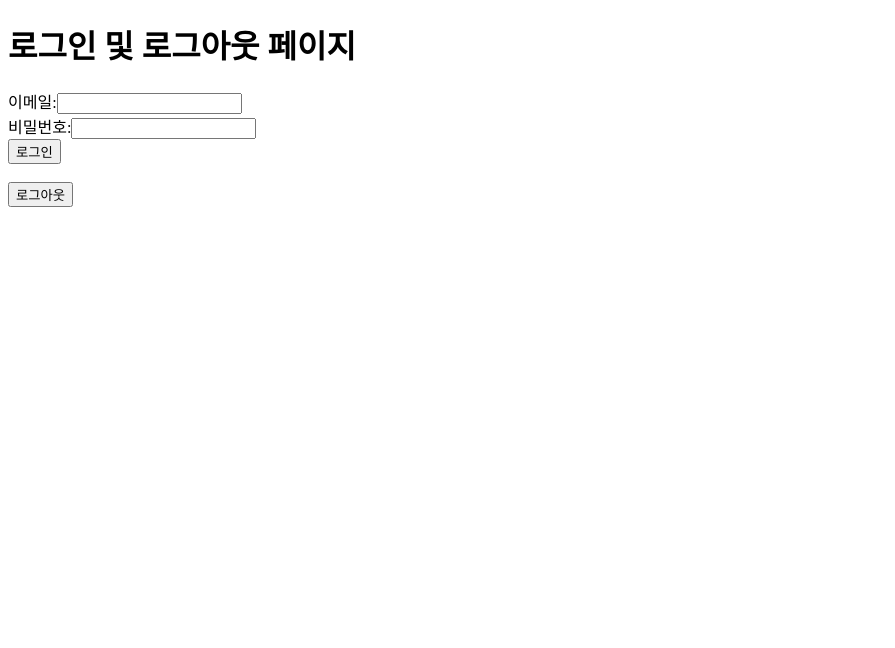
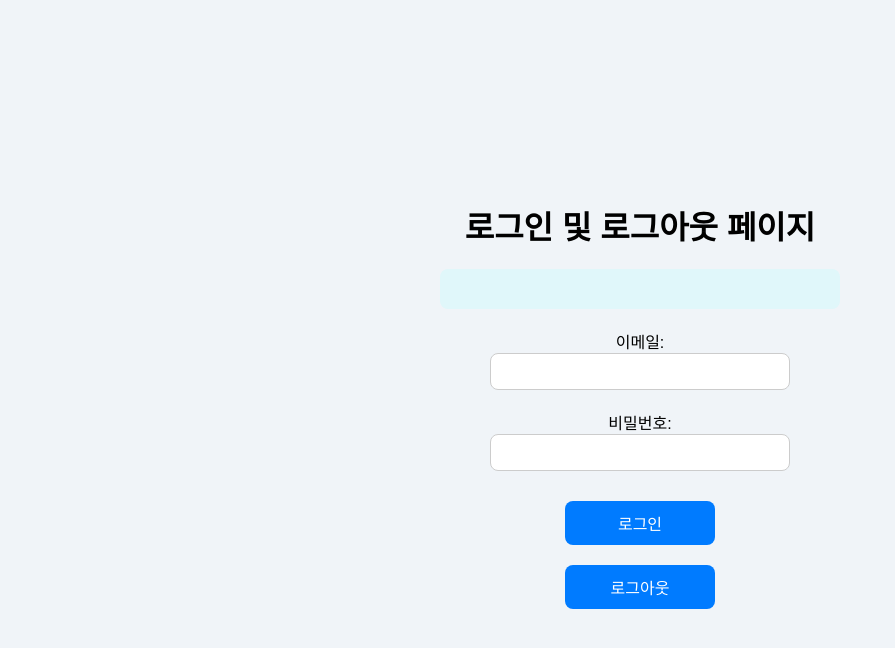
Before and after one commit to devellybutton/React_Login_Form_For_Test, a React (Create React App) app: page / in a window 1280 px wide. Shown: the top 648 px of the page, without its empty margins (0-895 px from the left). Built offline with nearby package versions, Linux system fonts and the light colour scheme.

Commit message:
CSS 적용

```diff
--- /dev/null
+++ b/src/App.css
@@ -0,0 +1,36 @@
+* {
+    box-sizing: border-box;
+  }
+
+  body {
+    font-family: Arial, sans-serif;
+    background-color: #f0f4f8;
+    margin: 0;
+  }
+
+  .App {
+    display: flex;
+    flex-direction: column;
+    justify-content: center;
+    align-items: center;
+    height: 100vh;
+    text-align: center;
+  }
+
+  .App-header {
+    width: 100%;
+  }
+
+  .status-box {
+    background-color: #e0f7fa;
+    border-radius: 8px;
+    padding: 20px;
+    margin: 0 auto 20px;
+    font-size: 18px;
+    width: 400px;
+  }
+
+  .button-container {
+    display: flex;
+    justify-content: center;
+  }
--- a/src/App.js
+++ b/src/App.js
@@ -1,4 +1,5 @@
 import React, { useState } from 'react';
+import './App.css';
 import LoginForm from './components/LoginForm';
 import LogoutButton from './components/LogoutButton';
 
@@ -6,19 +7,17 @@ function App() {
   const [message, setMessage] = useState('');
 
   return (
-    <div>
-      <header>
+    <div className="App">
+      <header className="App-header">
         <h1>로그인 및 로그아웃 페이지</h1>
 
-        <div>
-          <LoginForm setMessage={setMessage} />
+        <div className="status-box">{message}</div>
 
-          <br />
+        <LoginForm setMessage={setMessage} />
 
+        <div className="button-container">
           <LogoutButton setMessage={setMessage} />
         </div>
-
-        {message && <p>{message}</p>}
       </header>
     </div>
   );
--- a/src/components/LoginForm.js
+++ b/src/components/LoginForm.js
@@ -1,4 +1,5 @@
 import React, { useState } from 'react';
+import styles from './LoginForm.module.css';
 
 const LoginForm = ({ setMessage }) => {
   const [email, setEmail] = useState('');
@@ -21,7 +22,8 @@ const LoginForm = ({ setMessage }) => {
       }
 
       const result = await response.json();
-      setMessage(result.message);
+      console.log("로그인 결과: ", result);
+      setMessage('로그인 완료되었습니다.');
     } catch (error) {
       console.error('로그인 중 오류 발생:', error);
       setMessage('로그인 중 오류가 발생했습니다.');
@@ -29,8 +31,8 @@ const LoginForm = ({ setMessage }) => {
   };
 
   return (
-    <form onSubmit={handleLogin}>
-      <div>
+    <form onSubmit={handleLogin} className={styles.loginForm}>
+      <div className={styles.formGroup}>
         <label htmlFor="email">이메일:</label>
         <input
           type="email"
@@ -41,7 +43,7 @@ const LoginForm = ({ setMessage }) => {
           required
         />
       </div>
-      <div>
+      <div className={styles.formGroup}>
         <label htmlFor="password">비밀번호:</label>
         <input
           type="password"
@@ -52,7 +54,7 @@ const LoginForm = ({ setMessage }) => {
           required
         />
       </div>
-      <button type="submit">로그인</button>
+      <button type="submit" className={styles.loginButton}>로그인</button>
     </form>
   );
 };
--- /dev/null
+++ b/src/components/LoginForm.module.css
@@ -0,0 +1,37 @@
+.loginForm {
+    display: flex;
+    flex-direction: column;
+    align-items: center;
+  }
+
+  .formGroup {
+    margin-bottom: 20px;
+    width: 300px;
+  }
+
+  label {
+    margin-bottom: 5px;
+  }
+
+  input {
+    width: 100%;
+    padding: 10px;
+    border-radius: 8px;
+    border: 1px solid #ccc;
+  }
+
+  .loginButton {
+    padding: 10px 20px;
+    border-radius: 8px;
+    border: none;
+    background-color: #007bff;
+    color: white;
+    font-size: 16px;
+    cursor: pointer;
+    margin: 10px;
+    width: 150px;
+  }
+
+  .loginButton:hover {
+    background-color: #0056b3;
+  }
--- a/src/components/LogoutButton.js
+++ b/src/components/LogoutButton.js
@@ -1,4 +1,5 @@
 import React from 'react';
+import styles from './LogoutButton.module.css';
 
 const LogoutButton = ({ setMessage }) => {
   const handleLogout = async () => {
@@ -13,14 +14,15 @@ const LogoutButton = ({ setMessage }) => {
       }
 
       const result = await response.json();
-      setMessage(result.message);
+      console.log("로그아웃 결과: ", result)
+      setMessage('로그아웃 완료되었습니다.');
     } catch (error) {
       console.error('로그아웃 중 오류 발생:', error);
       setMessage('로그아웃 중 오류가 발생했습니다.');
     }
   };
 
-  return <button onClick={handleLogout}>로그아웃</button>;
+  return <button className={styles.logoutButton} onClick={handleLogout}>로그아웃</button>;
 };
 
 export default LogoutButton;
--- /dev/null
+++ b/src/components/LogoutButton.module.css
@@ -0,0 +1,15 @@
+.logoutButton {
+    padding: 10px 20px;
+    border-radius: 8px;
+    border: none;
+    background-color: #007bff;
+    color: white;
+    font-size: 16px;
+    cursor: pointer;
+    margin: 10px;
+    width: 150px;
+  }
+
+  .logoutButton:hover {
+    background-color: #0056b3;
+  }
```
